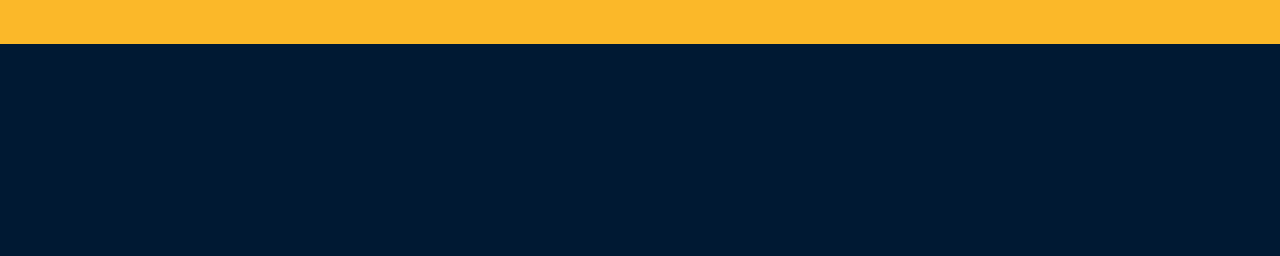
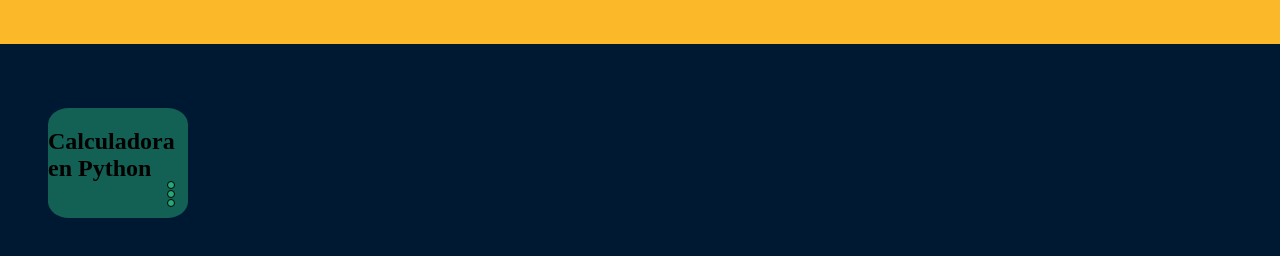
Before and after one commit to AsierAlaminos/AW2021-2022, a plain HTML site: page portafolio/proyects.html in a window 1280 px wide. Shown: the part 52-308 px from the top of the page. Drawn offline with Linux system fonts and the light colour scheme.

Commit message:
Add files via upload

```diff
--- a/portafolio/estilos.css
+++ b/portafolio/estilos.css
@@ -97,3 +97,45 @@ a:hover{
 .container{
     background-color: #fbb829;
 }
+
+.container_proyecto{
+    top: 160px;
+    margin-left: 40px;
+    position: absolute;
+    height: 110px;
+    width: 140px;
+    background-color: #136055;
+    border-radius: 15%;
+}
+
+.boton_burbuja{
+    background-color: #136055;
+    border: 0px;
+    right: 7px;
+    bottom: 10px;
+    position: absolute;
+    border-radius: 15%;
+}
+
+.texto_proyecto{
+    display: flex;
+    justify-content: center;
+    align-items: center;
+    font-weight: bolder;
+    font-size: 18pt;
+    top: 20px;
+    position: absolute;
+}
+
+.boton_burbuja:hover{
+    background-color: #104d43;
+}
+
+.burbuja{
+    background-color: #27a877;
+    height: 6px;
+    width: 6px;
+    border: 1px solid black;
+    border-radius: 50%;
+    margin-top: 1px;
+}
--- a/portafolio/proyects.html
+++ b/portafolio/proyects.html
@@ -14,6 +14,22 @@
         <a href="proyects.html"><div class="opciones"><i class="fas fa-code"> Proyects</i></div></a>
         <a href="contact.html"><div class="opciones"><i class="fas fa-comment-dots"> Contact</i></div></a>
         <a href="#Colab"><div class="opciones"><i class="fas fa-handshake"> Colaborations</i></div></a>
-        <div class="opciones"><i class="fas fa-users"> Social Network</i></div>
-        <div class="opciones github"><i class="fab fa-github"> GitHub</i></div>
+        <div class="opciones social_network"><i class="fas fa-users"> Social Network</i>
+            <div class="container">
+                <div class="redes_sociales">Instagram</div>
+                <div class="redes_sociales">Twitter</div>
+                <div class="redes_sociales">Facebook</div>
+            </div>
+        </div>
+        <a href="https://github.com/AsierAlaminos"><div class="opciones github"><i class="fab fa-github"> GitHub</i></div></a>
     </div>
+    <div id="python" class="container_proyecto">
+        <a onclick="abrir()" class="texto_proyecto">Calculadora <br> en Python</a>
+        <button class="boton_burbuja">
+            <div class="burbuja_uno burbuja"></div>
+            <div class="burbuja_dos burbuja"></div>
+            <div class="burbuja_tres burbuja"></div>
+        </button>
+    </div>
+</body>
+</html>
```
Also changed, not shown: portafolio/contact.html (+11 -2 lines).
